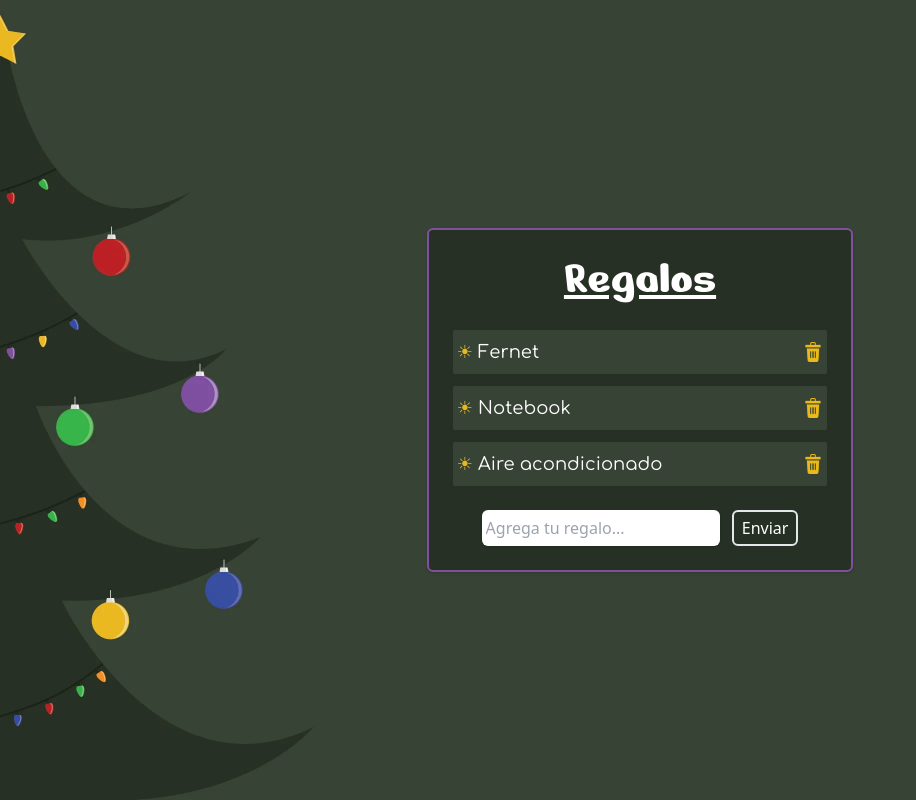
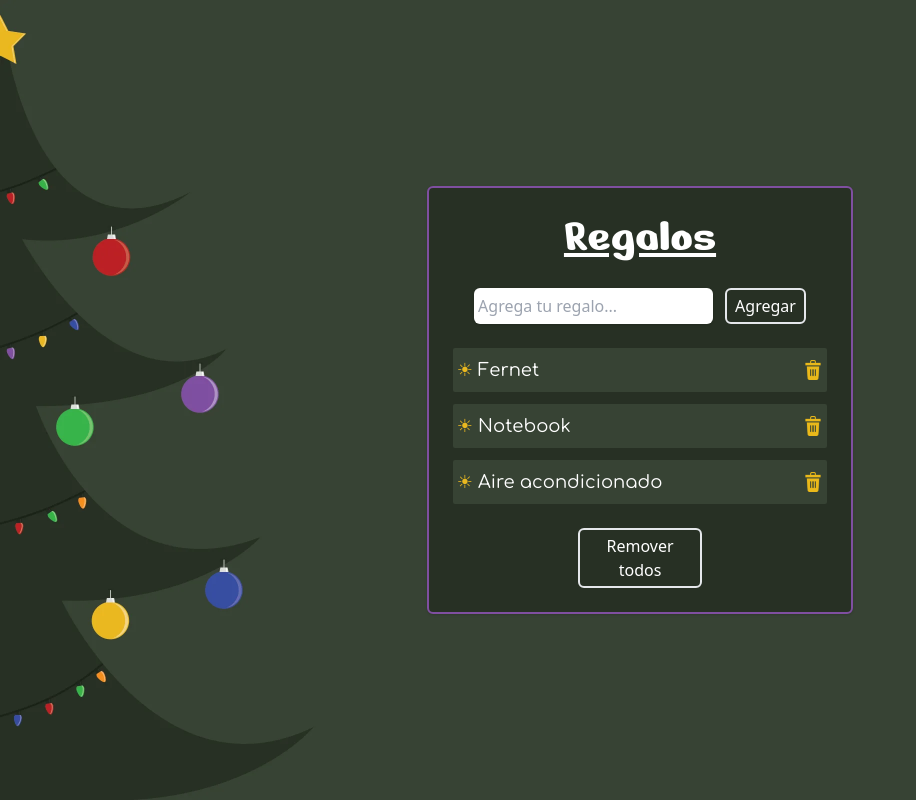
Before and after one commit to Joadevy/adviency, a React (Vite) app: page / in a window 1280 px wide. Shown: the whole page, without its empty margins (0-916 px from the left). Built offline with nearby package versions, Linux system fonts and the light colour scheme; the HTML template or start-up script is replaced by a standard one.

Commit message:
Dia 5: agregar boton eliminar todos

```diff
--- a/src/Components/GiftContainer.tsx
+++ b/src/Components/GiftContainer.tsx
@@ -28,10 +28,30 @@ export const GiftContainer = () => {
     },
   ]);
 
+  const removeAll = () => {
+    setRegalos([]);
+  };
+
+  const addGift = (newGift: Regalo) => {
+    setRegalos((prev: Regalo[]) => [...prev, newGift]);
+  };
+
+  const removeGift = (id: number) => {
+    setRegalos(regalos.filter((regalo) => regalo.id !== id));
+  };
+
   return (
     <div className="flex flex-col gap-6">
-      <GiftList regalos={regalos} setRegalos={setRegalos} />
-      <GiftInput setRegalos={setRegalos} />
+      <GiftInput addRegalo={addGift} />
+      <GiftList regalos={regalos} handleRemove={removeGift} />
+      {regalos.length > 0 && (
+        <button
+          onClick={removeAll}
+          className="cursor-pointer w-9/12  sm:w-1/2 xl:w-1/3 self-center text-white border-2 py-1 px-2 rounded-md hover:border-primary-purple hover:bg-primary-green transition-colors "
+        >
+          Remover todos
+        </button>
+      )}
     </div>
   );
 };
--- a/src/Components/GiftInput.tsx
+++ b/src/Components/GiftInput.tsx
@@ -1,12 +1,12 @@
-import React, { useState, FC, Dispatch } from "react";
+import React, { useState, FC } from "react";
 
 import { Regalo } from "./GiftContainer";
 
 type props = {
-  setRegalos: Dispatch<(_: Regalo[]) => Regalo[]>;
+  addRegalo: (_: Regalo) => void;
 };
 
-export const GiftInput: FC<props> = ({ setRegalos }) => {
+export const GiftInput: FC<props> = ({ addRegalo }) => {
   const [inputValue, setInputValue] = useState<string>("");
 
   const handleEnter = (e: React.KeyboardEvent<HTMLElement>) => {
@@ -27,7 +27,7 @@ export const GiftInput: FC<props> = ({ setRegalos }) => {
       cant: 1,
     };
 
-    setRegalos((prev: Regalo[]) => [...prev, newGift]);
+    addRegalo(newGift);
     clearInput();
   };
 
@@ -55,7 +55,7 @@ export const GiftInput: FC<props> = ({ setRegalos }) => {
       <input
         className="cursor-pointer text-white border-2 py-1 px-2 rounded-md hover:border-primary-purple hover:bg-primary-green transition-colors"
         type="submit"
-        value="Enviar"
+        value="Agregar"
       />
     </form>
   );
--- a/src/Components/GiftList.tsx
+++ b/src/Components/GiftList.tsx
@@ -5,15 +5,11 @@ import removeIcon from "../assets/dustbin.png";
 import { Regalo } from "./GiftContainer";
 
 type props = {
-  setRegalos: Dispatch<Regalo[]>;
   regalos: Regalo[];
+  handleRemove: (_: number) => void;
 };
 
-export const GiftList: FC<props> = ({ regalos, setRegalos }) => {
-  const handleRemove = (id: number) => {
-    setRegalos(regalos.filter((regalo) => regalo.id !== id));
-  };
-
+export const GiftList: FC<props> = ({ regalos, handleRemove }) => {
   return (
     <ul className="font-comforta flex flex-col gap-3">
       {regalos.map((regalo, index) => (
```
Also changed, not shown: 1 other file (tests, documents, lock files or other folders).
